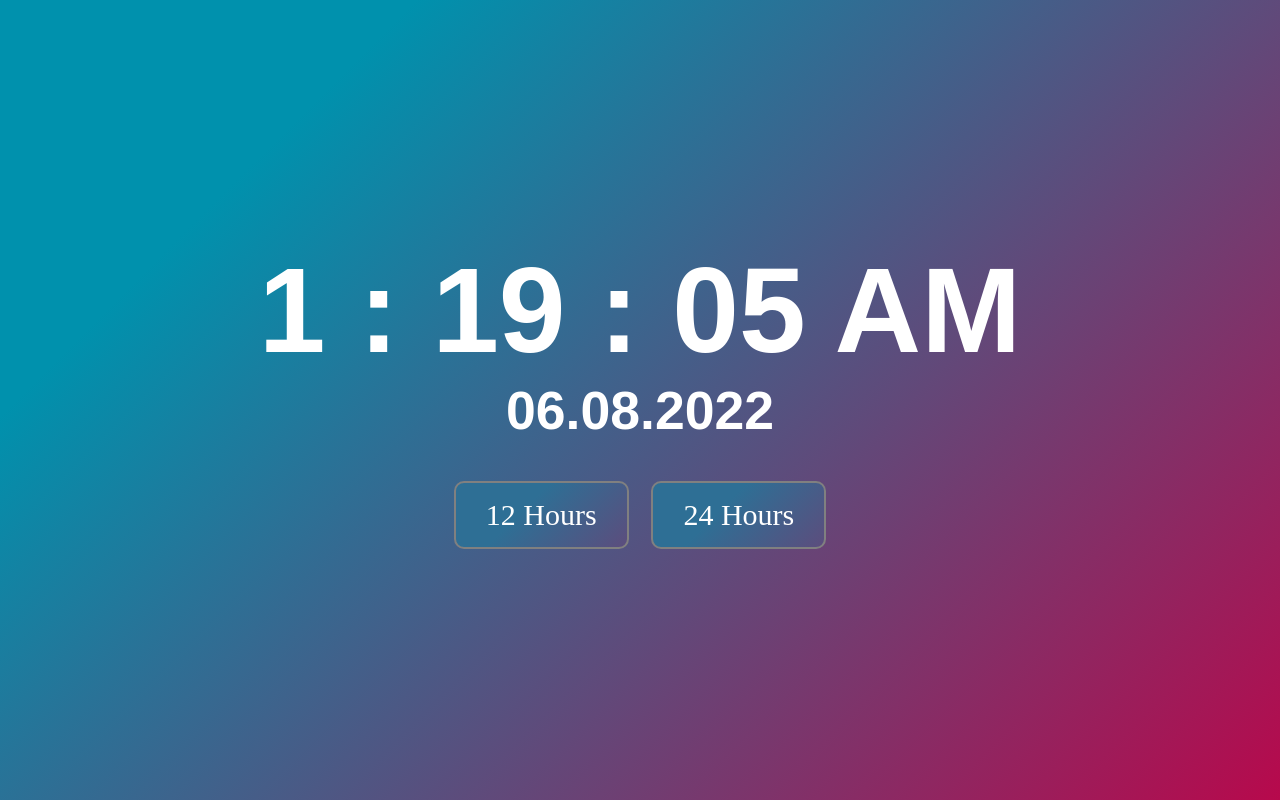
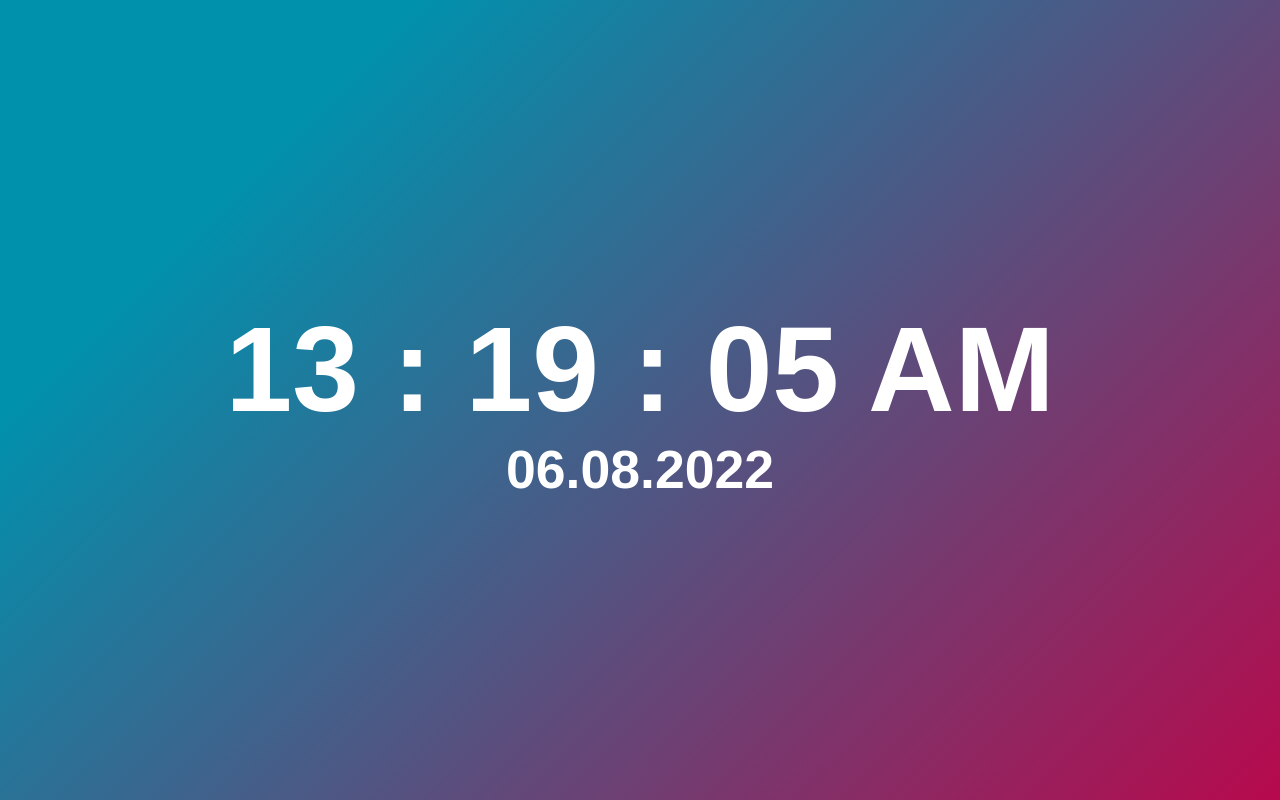
Before and after one commit to dechevgfx/myProjects, a plain HTML site: page 2-digital-clock/index.html in a window 1280 px wide. Drawn offline with Linux system fonts and the light colour scheme; a web font is replaced by a local one.

Commit message:
Update index.html

```diff
--- a/2-digital-clock/index.html
+++ b/2-digital-clock/index.html
@@ -11,18 +11,10 @@
 
 <body>
     <section>
-        <div class="clock" data-format="12">
+        <div class="clock">
             <h1>
-                00 : 00 : 00 AM
+                00 : 00 : 00
             </h1>
-        </div>
-        <div class="format">
-            <button data-format="12">
-                12 Hours
-            </button>
-            <button data-format="24">
-                24 Hours
-            </button>
         </div>
     </section>
     <script src="./main.js"></script>
```
